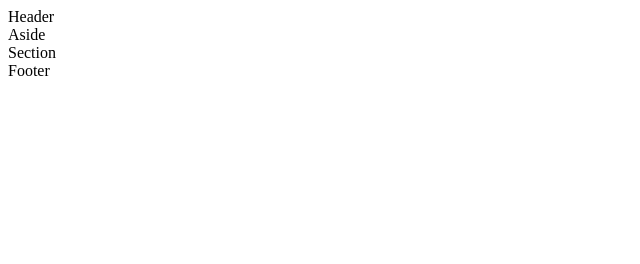
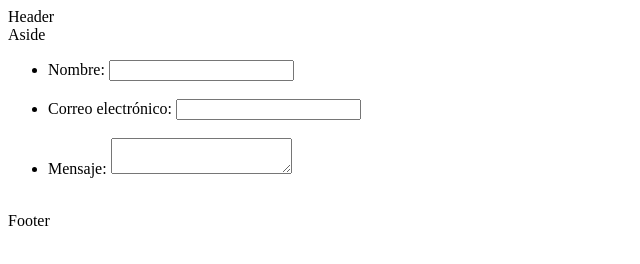
Before and after one commit to jbokyes/202301-W1CH1-JoaquinBezanilla-RocioRicciardiello, a website: page contacto.html in a window 1280 px wide. Shown: the whole page, without its empty margins (0-640 px from the left). Drawn offline with Linux system fonts and the light colour scheme.

Commit message:
Add formulario a section en contacto.html

```diff
--- a/contacto.html
+++ b/contacto.html
@@ -17,7 +17,25 @@
     Aside
   </aside>
   <section>
-    Section
+    <form action="/my-handling-form-page" method="post">
+      <ul>
+        <li>
+          <label for="name">Nombre:</label>
+          <input type="text" id="name" name="user_name">
+        </li>
+        <br>
+        <li>
+          <label for="mail">Correo electrónico:</label>
+          <input type="email" id="mail" name="user_mail">
+        </li>
+        <br>
+        <li>
+          <label for="msg">Mensaje:</label>
+          <textarea id="msg" name="user_message"></textarea>
+        </li>
+        <br>
+      </ul>
+    </form>
   </section>
   <footer>
     Footer
```
